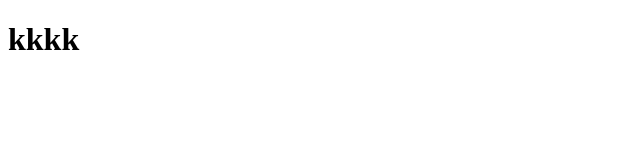
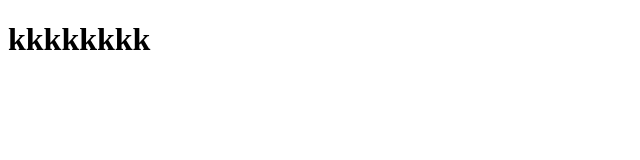
Before and after one commit to santosluciely00/AW19, a plain HTML site: page Index.html in a window 1280 px wide. Shown: the whole page, without its empty margins (0-640 px from the left). Drawn offline with Linux system fonts and the light colour scheme.

Commit message:
Update Index.html

```diff
--- a/Index.html
+++ b/Index.html
@@ -3,6 +3,6 @@
   <head></head>
   <style></style>
   <body>
-    <h1>kkkk</h1>
+    <h1>kkkkkkkk</h1>
   </body>
 </html>
```
